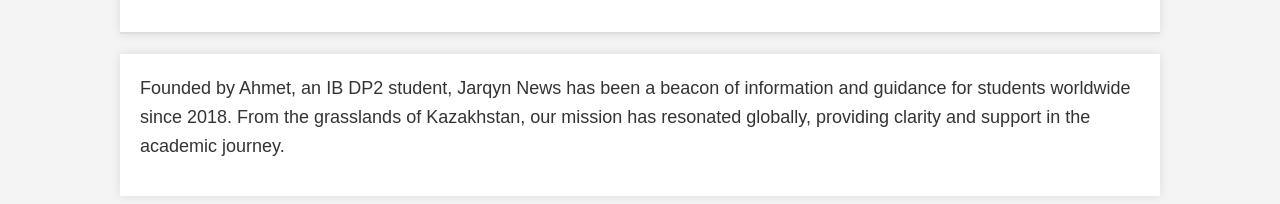
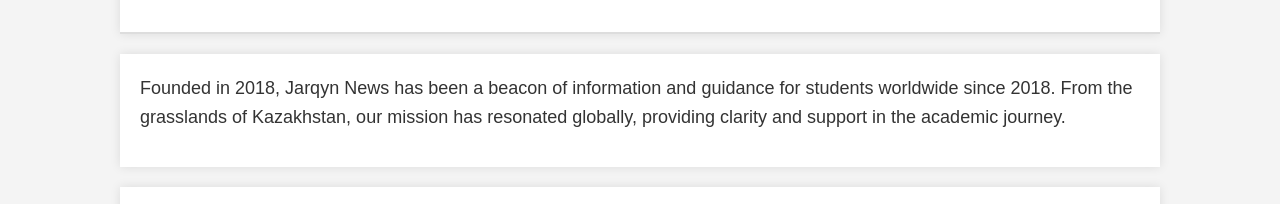
Before and after one commit to galaXxy155/JarqynNewsSite, a plain HTML site: page index.html in a window 1280 px wide. Shown: the part 445-649 px from the top of the page. Drawn offline with Linux system fonts and the light colour scheme.

Commit message:
Update index.html

```diff
--- a/index.html
+++ b/index.html
@@ -31,7 +31,7 @@
 
     <!-- Introduction -->
     <section id="introduction">
-        <p>Founded by Ahmet, an IB DP2 student, Jarqyn News has been a beacon of information and guidance for students worldwide since 2018. From the grasslands of Kazakhstan, our mission has resonated globally, providing clarity and support in the academic journey.</p>
+        <p>Founded in 2018, Jarqyn News has been a beacon of information and guidance for students worldwide since 2018. From the grasslands of Kazakhstan, our mission has resonated globally, providing clarity and support in the academic journey.</p>
     </section>
 
     <!-- Categories Overview -->
```
